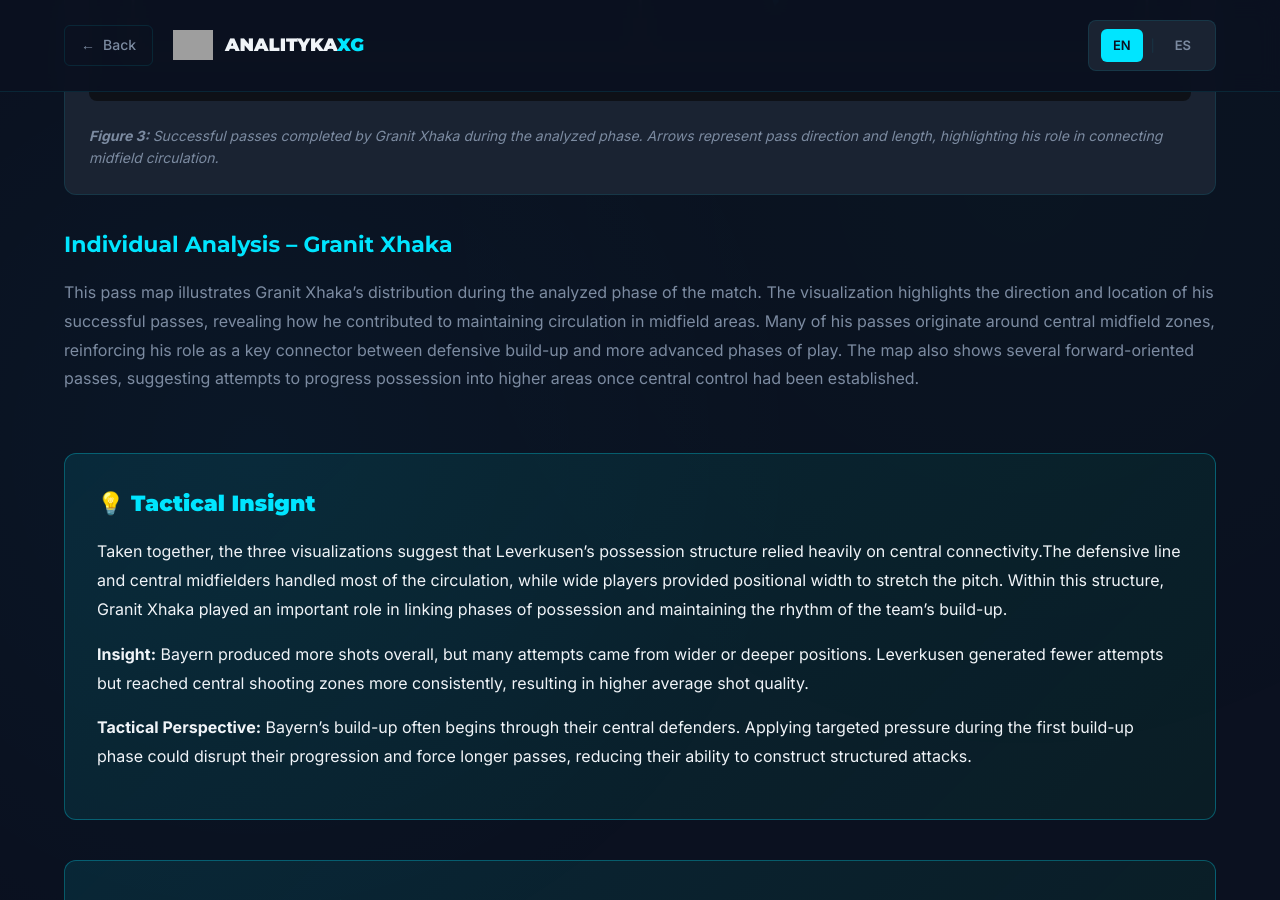
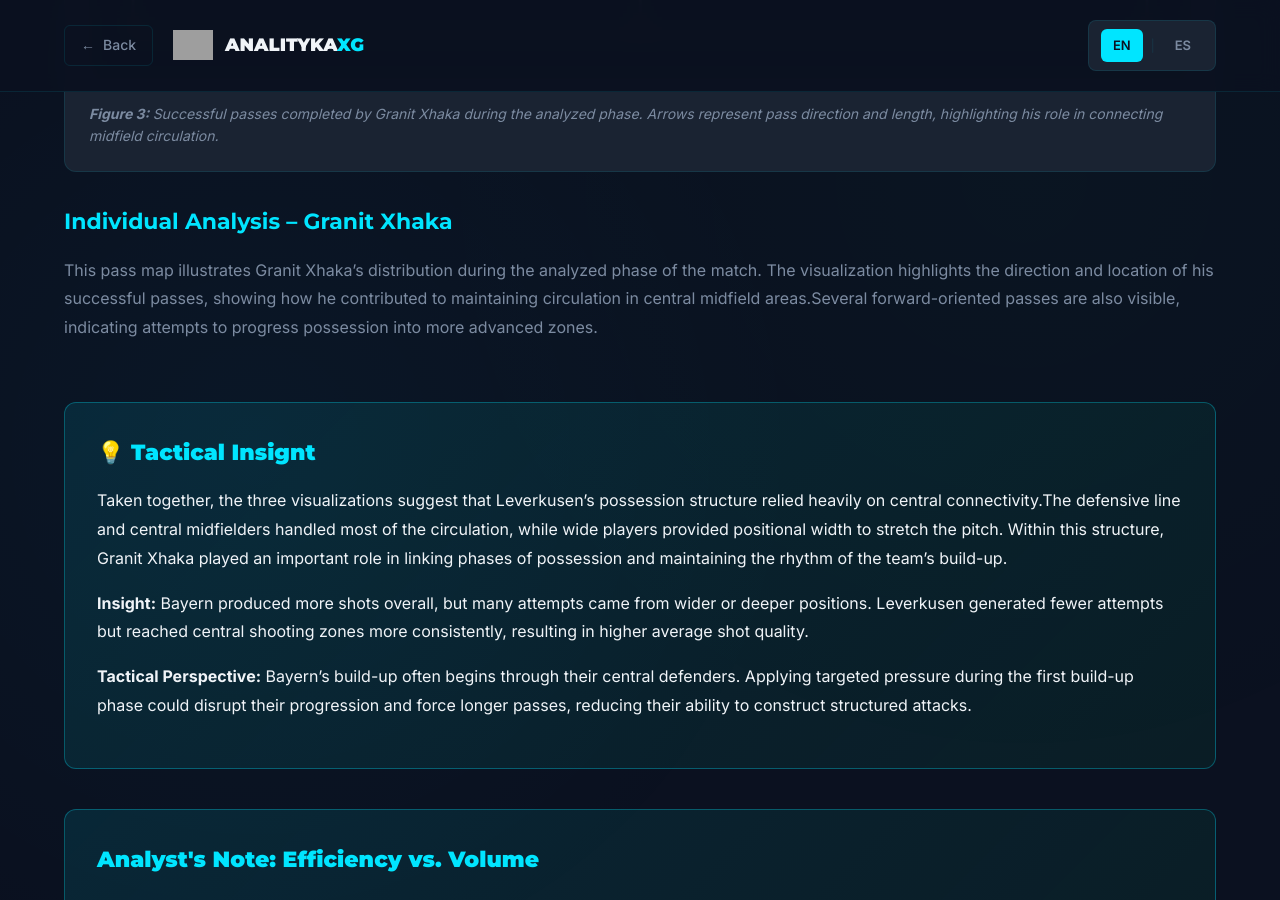
Before and after one commit to Fiallos77/analitykaXG, a Jekyll site: the page built from reports/BayerLeverkusenPassNetwork.md, in a window 1280 px wide and 900 px high, scrolled down 4581 px. Built offline with Jekyll 4.4.1, drawn with Linux system fonts in a browser that asks for light colours; some of the changed text lies outside the part shown; grey boxes are pictures that could not be loaded.

Commit message:
Revise pass statistics labels and Xhaka analysis
Updated labels for pass statistics and refined analysis of Granit Xhaka's passing contributions.

```diff
--- a/reports/BayerLeverkusenPassNetwork.md
+++ b/reports/BayerLeverkusenPassNetwork.md
@@ -39,15 +39,15 @@ lang: en
         </div>
         <div class="stat-row">
             <span class="stat-value">Progressive Passes</span>
-            <span class="stat-label">Forward Progression</span>
+            <span class="stat-label">Ball Progression</span>
         </div>
         <div class="stat-row">
             <span class="stat-value">Passes to Final Third</span>
-            <span class="stat-label">Entries into Final Third</span>
+            <span class="stat-label"></span>
         </div>
         <div class="stat-row">
             <span class="stat-value">Avg. Pass Distance</span>
-            <span class="stat-label">Average Distance per Pass</span>
+            <span class="stat-label">Mean Distance</span>
         </div>
     </div>
     <div class="divider"></div>
@@ -131,9 +131,7 @@ lang: en
         <h3>Individual Analysis – Granit Xhaka</h3>
         <p>
             This pass map illustrates Granit Xhaka’s distribution during the analyzed phase of the match.
-            The visualization highlights the direction and location of his successful passes, revealing how he contributed to maintaining circulation in midfield areas.
-            Many of his passes originate around central midfield zones, reinforcing his role as a key connector between defensive build-up and more advanced phases of play.
-            The map also shows several forward-oriented passes, suggesting attempts to progress possession into higher areas once central control had been established.
+            The visualization highlights the direction and location of his successful passes, showing how he contributed to maintaining circulation in central midfield areas.Several forward-oriented passes are also visible, indicating attempts to progress possession into more advanced zones.
         </p>
     </div>
     <!-- Conclusion -->
```
